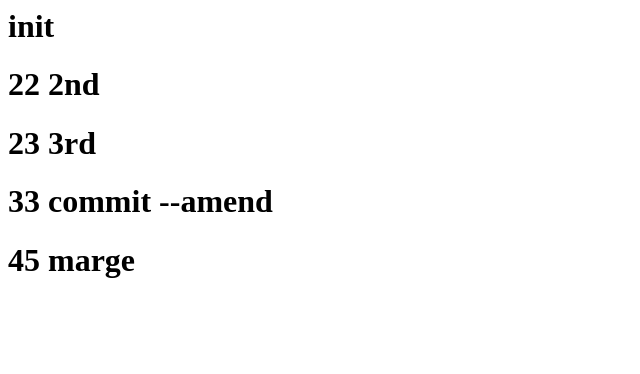
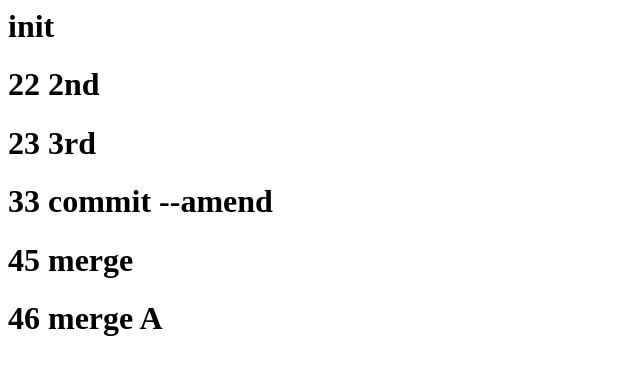
Before and after one commit to jinguh/git_t1, a plain HTML site: page index.html in a window 1280 px wide. Shown: the whole page, without its empty margins (0-640 px from the left). Drawn offline with Linux system fonts and the light colour scheme.

Commit message:
46 commit a

```diff
--- a/index.html
+++ b/index.html
@@ -2,4 +2,5 @@
 <h1>22 2nd</h1>
 <h1>23 3rd</h1>
 <h1>33 commit --amend</h1>
-<h1>45 marge</h1>
+<h1>45 merge</h1>
+<h1>46 merge A</h1>
```
